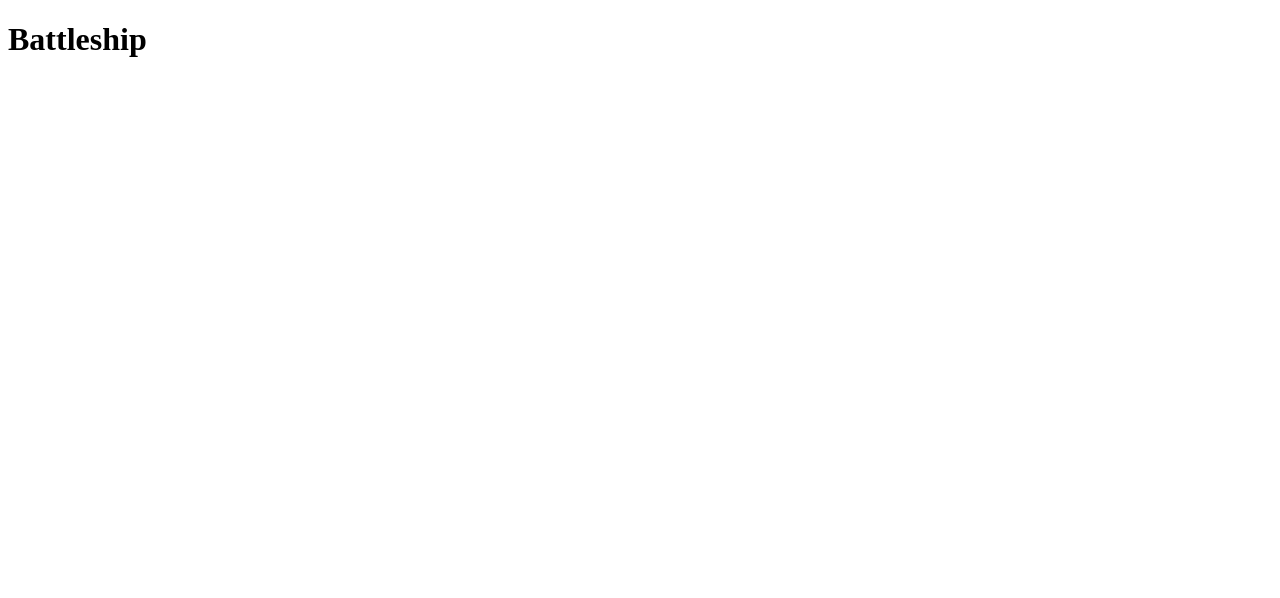
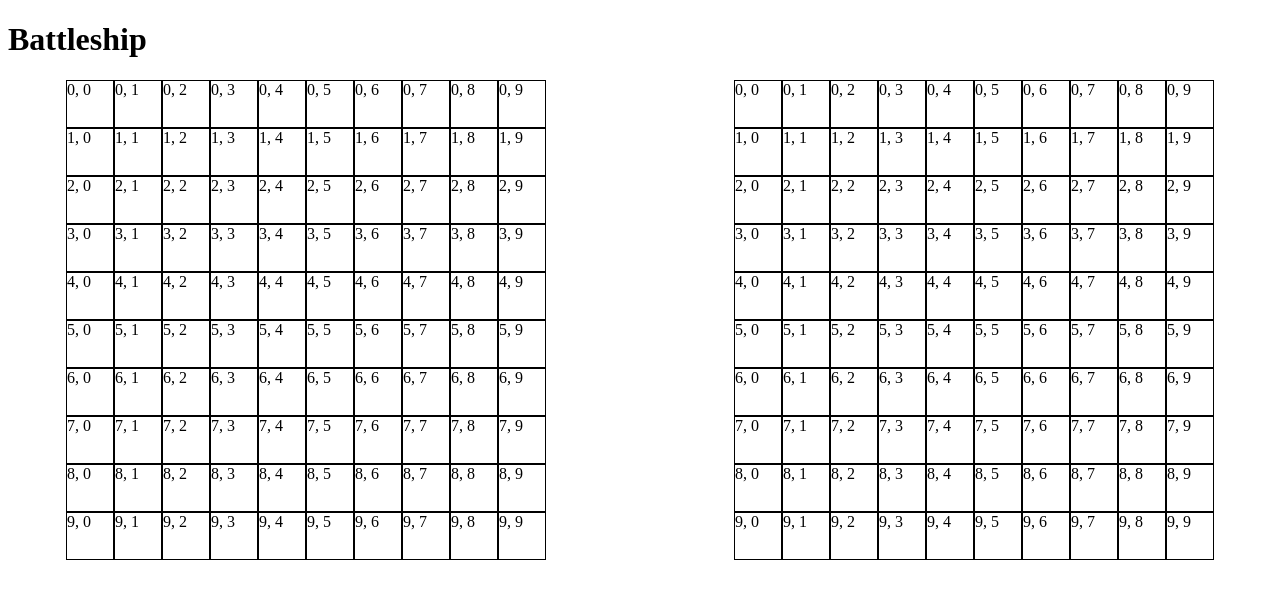
Before and after one commit to JackAgtual/battleship, a website built with webpack: page dist/index.html in a window 1280 px wide. Built offline with nearby package versions, Linux system fonts and the light colour scheme.

Commit message:
Adding HTML for player and enemy grids

```diff
--- /dev/null
+++ b/src/domController.js
@@ -0,0 +1,30 @@
+export default function DomController() {
+    const _gridSize = 10
+
+    const init = () => {
+        const root = document.getElementById('root')
+        const gridContainer = document.createElement('div')
+        gridContainer.id = 'grid-container'
+        const grid = document.createElement('div')
+        grid.classList.add('gameboard')
+
+        for (let i = 0; i < _gridSize; i++) {
+            for (let j = 0; j < _gridSize; j++) {
+                const gridElement = document.createElement('div')
+                gridElement.classList.add('grid-element')
+                gridElement.innerText = `${i}, ${j}`
+                grid.appendChild(gridElement)
+            }
+        }
+        grid.id = 'player-grid'
+        gridContainer.append(grid)
+        const enemyGrid = grid.cloneNode(true)
+        enemyGrid.id = 'enemy-grid'
+        gridContainer.append(enemyGrid)
+        root.append(gridContainer)
+    }
+
+    return {
+        init,
+    }
+}
--- a/src/index.js
+++ b/src/index.js
@@ -1 +1,5 @@
 import './styles.css';
+import DomController from './domController';
+
+const domController = DomController()
+domController.init()
--- a/src/styles.css
+++ b/src/styles.css
@@ -0,0 +1,22 @@
+:root {
+    --grid-size: 10;
+    --element-size: 3rem
+}
+
+#grid-container {
+    display: grid;
+    grid-template-columns: repeat(auto-fit, minmax(calc(var(--grid-size) * var(--element-size)), 1fr));
+    justify-items: center;
+    row-gap: var(--element-size);
+    column-gap: calc(var(--element-size) * 1.5);
+}
+
+.gameboard {
+    display: grid;
+    grid-template-columns: repeat(var(--grid-size), var(--element-size));
+    grid-template-rows: repeat(var(--grid-size), var(--element-size));
+}
+
+.grid-element {
+    border: 1px solid black;
+}
```
Also changed, not shown: dist/index.html, dist/main.js.
